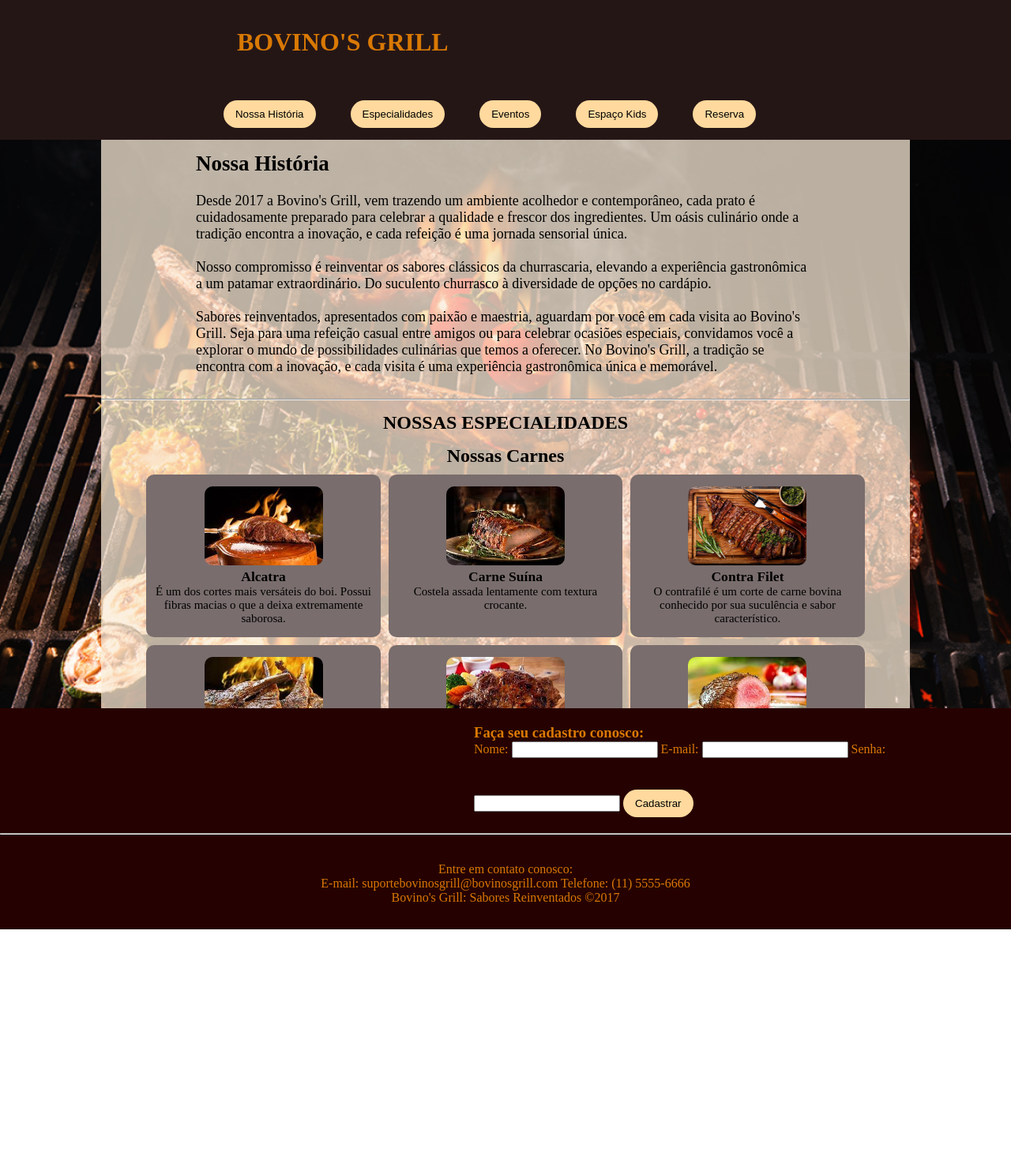
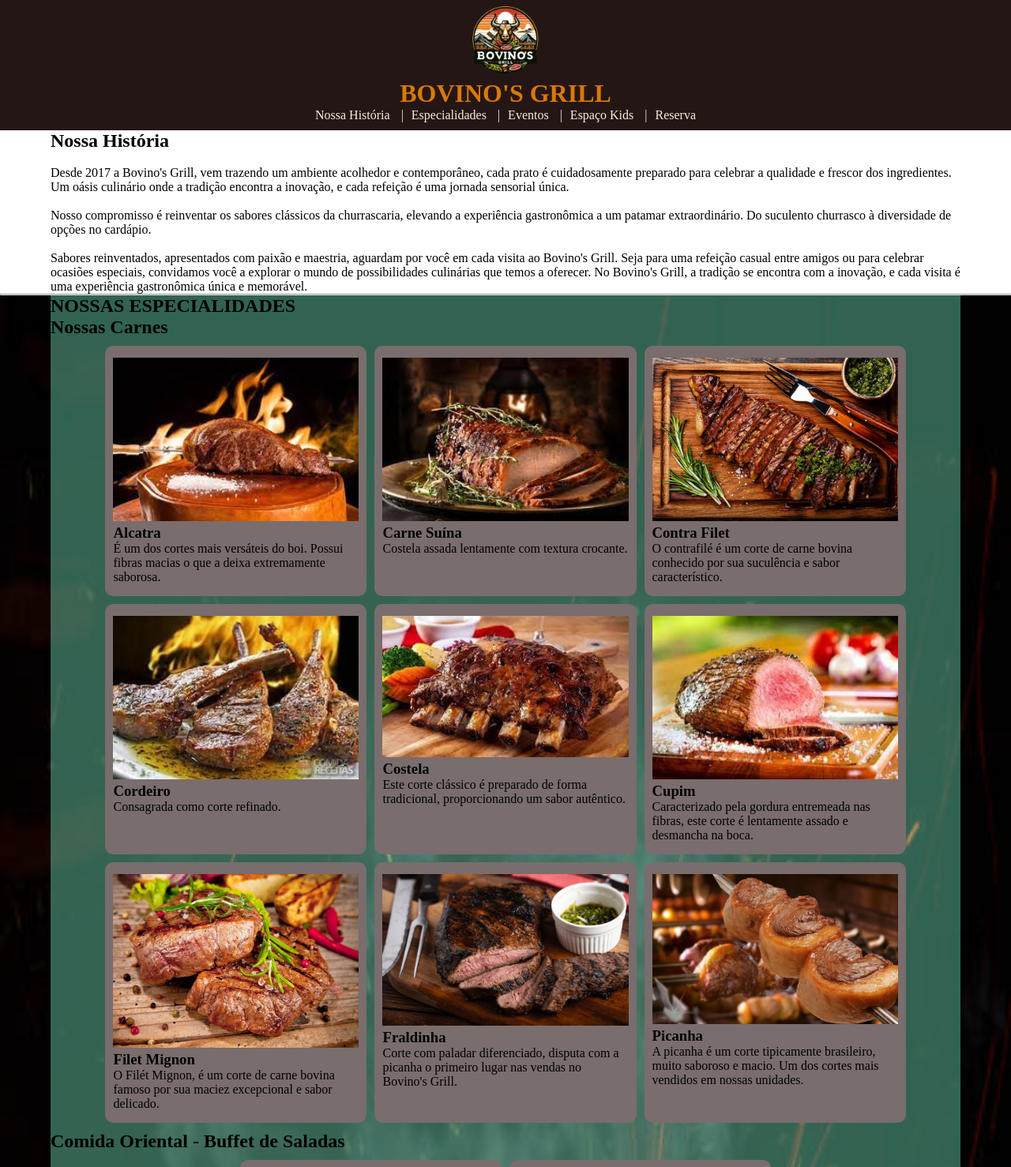
Before and after one commit to WesleyRSC/Projeto-Grupo-9, a plain HTML site: page index.html in a window 1280 px wide. Shown: the top 1478 px of the page at 79% size. Before the commit the page ends 1177 px from the top, so only its background shows below. Drawn offline with Linux system fonts and the light colour scheme.

Commit message:
style: change page layout

```diff
--- a/index.html
+++ b/index.html
@@ -8,214 +8,340 @@
   </head>
   <body>
     <header>
-      <h1>BOVINO'S GRILL </h1>
-      <nav class="menu">
-        <ul>
-          <li>
-             <a href="#historia"><button>Nossa História</button></a>
+      <div class="container-section">
+        <div class="header">
+          <img
+            class="logo"
+            src="./assets/bovinos-logo.png"
+            alt="Bovino`s logo"
+          />
+          <h1 class="title">BOVINO'S GRILL</h1>
+        </div>
+        <nav class="header-nav">
+          <ul class="menu">
+            <li class="menu-item">
+              <a href="#historia">Nossa História</a>
             </li>
-          <li>
-            <a href="#cardapio"><button>Especialidades</button></a>
+            <li class="menu-item">
+              <a href="#cardapio">Especialidades</a>
             </li>
-          <li>
-            <a href="#eventos"><button>Eventos</button></a>
+            <li class="menu-item">
+              <a href="#eventos">Eventos</a>
             </li>
-          <li>
-            <a href="#kids"><button>Espaço Kids</button></a>
+            <li class="menu-item">
+              <a href="#kids">Espaço Kids</a>
             </li>
-          <li>
-            <form action="formulario_reserva.html">
-              <button type="submit">Reserva</button>
-            </form>
+            <li class="menu-item">
+              <a href="./formulario_reserva.html">Reserva</a>
             </li>
           </ul>
         </nav>
+      </div>
     </header>
     <main>
-      <div class="container">
       <section id="historia">
-          <div class="historia" >
+        <div class="container-section">
+          <div class="historia">
             <h2>Nossa História</h2>
-          <br>
-          <p>Desde 2017 a Bovino's Grill, vem trazendo um ambiente acolhedor e
-            contemporâneo, cada prato é cuidadosamente preparado para celebrar a
-            qualidade e frescor dos ingredientes. Um oásis culinário onde a tradição
-            encontra a inovação, e cada refeição é uma jornada sensorial única.
-           <br>
-           <br>
-            Nosso compromisso é reinventar os sabores clássicos da churrascaria,
-            elevando a experiência gastronômica a um patamar extraordinário. Do
-            suculento churrasco à diversidade de opções no cardápio.
-           <br>
-           <br>
+            <br />
+            <p>
+              Desde 2017 a Bovino's Grill, vem trazendo um ambiente acolhedor e
+              contemporâneo, cada prato é cuidadosamente preparado para celebrar
+              a qualidade e frescor dos ingredientes. Um oásis culinário onde a
+              tradição encontra a inovação, e cada refeição é uma jornada
+              sensorial única.
+              <br />
+              <br />
+              Nosso compromisso é reinventar os sabores clássicos da
+              churrascaria, elevando a experiência gastronômica a um patamar
+              extraordinário. Do suculento churrasco à diversidade de opções no
+              cardápio.
+              <br />
+              <br />
               Sabores reinventados, apresentados com paixão e maestria, aguardam
               por você em cada visita ao Bovino's Grill. Seja para uma refeição
-            casual entre amigos
-            ou para celebrar ocasiões especiais, convidamos você a explorar o
-            mundo de possibilidades culinárias que temos a oferecer. No Bovino's
-            Grill, a tradição
-            se encontra com a inovação, e cada visita é uma experiência
-            gastronômica única e memorável.</p>
+              casual entre amigos ou para celebrar ocasiões especiais,
+              convidamos você a explorar o mundo de possibilidades culinárias
+              que temos a oferecer. No Bovino's Grill, a tradição se encontra
+              com a inovação, e cada visita é uma experiência gastronômica única
+              e memorável.
+            </p>
+          </div>
         </div>
       </section>
-        <hr>
+      <hr />
       <section id="cardapio">
+        <div class="container-section">
           <h2>NOSSAS ESPECIALIDADES</h2>
           <h2>Nossas Carnes</h2>
           <div class="cards">
             <article class="card">
-              <img src="./assets/alcatra.jpeg" alt="alcatra" width="150" height="100"/>
+              <figure>
+                <img src="./assets/alcatra.jpeg" alt="alcatra" />
+                <figcaption>
                   <h3>Alcatra</h3>
-              <p>É um dos cortes mais versáteis do boi. Possui fibras macias o
-                que a deixa extremamente saborosa.</p>
+                  <p>
+                    É um dos cortes mais versáteis do boi. Possui fibras macias
+                    o que a deixa extremamente saborosa.
+                  </p>
+                </figcaption>
+              </figure>
             </article>
             <article class="card">
-              <img src="./assets/carne-suína.jpeg" alt="carne suina" width="150" height="100"/>
+              <figure>
+                <img src="./assets/carne-suína.jpeg" alt="carne suina" />
+                <figcaption>
                   <h3>Carne Suína</h3>
                   <p>Costela assada lentamente com textura crocante.</p>
+                </figcaption>
+              </figure>
             </article>
             <article class="card">
-              <img src="./assets/contra-file.jpg" alt="contra-file" width="150" height="100"/>
+              <figure>
+                <img src="./assets/contra-file.jpg" alt="contra-file" />
+                <figcaption>
                   <h3>Contra Filet</h3>
-              <p>O contrafilé é um corte de carne bovina conhecido por sua
-                suculência e sabor característico.</p>
+                  <p>
+                    O contrafilé é um corte de carne bovina conhecido por sua
+                    suculência e sabor característico.
+                  </p>
+                </figcaption>
+              </figure>
             </article>
             <article class="card">
-              <img src="./assets/cordeiro.jpeg" alt="cordeiro" width="150" height="100" />
+              <figure>
+                <img src="./assets/cordeiro.jpeg" alt="cordeiro" />
+                <figcaption>
                   <h3>Cordeiro</h3>
                   <p>Consagrada como corte refinado.</p>
+                </figcaption>
+              </figure>
             </article>
             <article class="card">
-              <img src="./assets/costela.jpeg" alt="costela" width="150" height="100"/>
+              <figure>
+                <img src="./assets/costela.jpeg" alt="costela" />
+                <figcaption>
                   <h3>Costela</h3>
-              <p>Este corte clássico é preparado de forma tradicional,
-                proporcionando um sabor autêntico.</p>
+                  <p>
+                    Este corte clássico é preparado de forma tradicional,
+                    proporcionando um sabor autêntico.
+                  </p>
+                </figcaption>
+              </figure>
             </article>
             <article class="card">
-              <img src="./assets/cupim.jpeg" alt="cupim" width="150" height="100"/>
+              <figure>
+                <img src="./assets/cupim.jpeg" alt="cupim" />
+                <figcaption>
                   <h3>Cupim</h3>
-              <p>Caracterizado pela gordura entremeada nas fibras, este corte é
-                lentamente assado e desmancha na boca.</p>
+                  <p>
+                    Caracterizado pela gordura entremeada nas fibras, este corte
+                    é lentamente assado e desmancha na boca.
+                  </p>
+                </figcaption>
+              </figure>
             </article>
             <article class="card">
-              <img src="./assets/filet-mignon.jpg" alt="filet-mignon" width="150" height="100"/>
+              <figure>
+                <img src="./assets/filet-mignon.jpg" alt="filet-mignon" />
+                <figcaption>
                   <h3>Filet Mignon</h3>
-              <p> O Filét Mignon, é um corte de carne bovina famoso por sua maciez
-                excepcional e sabor delicado.</p>
+                  <p>
+                    O Filét Mignon, é um corte de carne bovina famoso por sua
+                    maciez excepcional e sabor delicado.
+                  </p>
+                </figcaption>
+              </figure>
             </article>
             <article class="card">
-              <img src="./assets/Fraldinha.webp" alt="Fraldinha" width="150" height="100"/>
+              <figure>
+                <img src="./assets/Fraldinha.webp" alt="Fraldinha" />
+                <figcaption>
                   <h3>Fraldinha</h3>
-              <p>Corte com paladar diferenciado, disputa com a picanha o primeiro
-                lugar nas vendas no Bovino's Grill.</p>
+                  <p>
+                    Corte com paladar diferenciado, disputa com a picanha o
+                    primeiro lugar nas vendas no Bovino's Grill.
+                  </p>
+                </figcaption>
+              </figure>
             </article>
             <article class="card">
-              <img src="./assets/picanha.webp" alt="picanha" width="150" height="100"/>
+              <figure>
+                <img src="./assets/picanha.webp" alt="picanha" />
+                <figcaption>
                   <h3>Picanha</h3>
-              <p>A picanha é um corte tipicamente brasileiro, muito saboroso e
-                macio. Um dos cortes mais vendidos em nossas unidades.</p>
+                  <p>
+                    A picanha é um corte tipicamente brasileiro, muito saboroso
+                    e macio. Um dos cortes mais vendidos em nossas unidades.
+                  </p>
+                </figcaption>
+              </figure>
             </article>
           </div>
           <h2>Comida Oriental - Buffet de Saladas</h2>
           <div class="cards">
             <article class="card">
-              <img src="./assets/japones.jpg" alt="japones" width="150" height="100"/>
+              <figure>
+                <img src="./assets/japones.jpg" alt="japones" />
+                <figcaption>
                   <h3>Buffet Japonês</h3>
-              <p>Combinado de elegância, frescor e uma diversidade de sabores
-                únicos.</p>
+                  <p>
+                    Combinado de elegância, frescor e uma diversidade de sabores
+                    únicos.
+                  </p>
+                </figcaption>
+              </figure>
             </article>
 
             <article class="card">
-              <img src="./assets/salada.jpg" alt="salada" width="150" height="100"/>
+              <figure>
+                <img src="./assets/salada.jpg" alt="salada" />
+                <figcaption>
                   <h3>Saladas Diversas</h3>
-              <p>Cada salada é uma obra-prima gastronômica, cuidadosamente
+                  <p>
+                    Cada salada é uma obra-prima gastronômica, cuidadosamente
                     elaborada para satisfazer os paladares mais exigentes e
-                proporcionar uma explosão de sabores refrescantes.</p>
+                    proporcionar uma explosão de sabores refrescantes.
+                  </p>
+                </figcaption>
+              </figure>
             </article>
           </div>
           <h2>Bebidas</h2>
           <div class="cards">
             <article class="card">
-              <img src="./assets/vinhos.jpg" alt="vinhos" width="150" height="100"/>
+              <figure>
+                <img src="./assets/vinhos.jpg" alt="vinhos" />
+                <figcaption>
                   <h3>Vinhos</h3>
-              <p> Há uma variedade de rótulos que incluem espumantes, brancos,
-                rosés, tintos e fortificados,
-                de diversos países e regiões do mundo. São representantes das
-                melhores safras dos mais renomados produtores.</p>
+                  <p>
+                    Há uma variedade de rótulos que incluem espumantes, brancos,
+                    rosés, tintos e fortificados, de diversos países e regiões
+                    do mundo. São representantes das melhores safras dos mais
+                    renomados produtores.
+                  </p>
+                </figcaption>
+              </figure>
             </article>
             <article class="card">
-              <img src="./assets/cerveja.webp" alt="cerveja" width="150" height="100"/>
+              <figure>
+                <img src="./assets/cerveja.webp" alt="cerveja" />
+                <figcaption>
                   <h3>Cerveja/Chopp</h3>
-              <p>Cada seleção de cervejas e chopes é uma jornada através de
-                variedades e estilos que capturam a essência artesanal e a rica
-                tradição cervejeira.</p>
+                  <p>
+                    Cada seleção de cervejas e chopes é uma jornada através de
+                    variedades e estilos que capturam a essência artesanal e a
+                    rica tradição cervejeira.
+                  </p>
+                </figcaption>
+              </figure>
             </article>
             <article class="card">
-              <img src="./assets/Drinks.jpeg"alt="drinks" width="150" height="100"/>
+              <figure>
+                <img src="./assets/Drinks.jpeg" alt="drinks" />
+                <figcaption>
                   <h3>Drinks</h3>
-              <p>Em nosso bar, os drinks são mais do que apenas misturas; são
+                  <p>
+                    Em nosso bar, os drinks são mais do que apenas misturas; são
                     criações artísticas que contam histórias de sabores e
-                experiências sensoriais.</p>
+                    experiências sensoriais.
+                  </p>
+                </figcaption>
+              </figure>
             </article>
             <article class="card">
-              <img src="./assets/sucos.jpeg" alt="sucos" width="150"height="100"/>
+              <figure>
+                <img src="./assets/sucos.jpeg" alt="sucos" />
+                <figcaption>
                   <h3>Refrigerantes/Sucos</h3>
-              <p>Em nosso cardápio de bebidas não alcoólicas, oferecemos uma
+                  <p>
+                    Em nosso cardápio de bebidas não alcoólicas, oferecemos uma
                     variedade irresistível de refrigerantes e sucos que são a
-                escolha perfeita para quem busca sabores refrescantes e revigorantes.</p>
+                    escolha perfeita para quem busca sabores refrescantes e
+                    revigorantes.
+                  </p>
+                </figcaption>
+              </figure>
             </article>
-          </div class="cards">
+          </div>
           <h2>Sobremesas</h2>
           <div class="cards">
             <article class="card">
-              <img src="./assets/petit.jpeg" alt="petit-gateau" width="150" height="100"/>
+              <figure>
+                <img src="./assets/petit.jpeg" alt="petit-gateau" />
+                <figcaption>
                   <h3>Petit Gateau</h3>
                   <p>Bolo de chocolate quente com sorvete de creme.</p>
+                </figcaption>
+              </figure>
             </article>
             <article class="card">
-              <img src="/assets/sorvete.jpeg" alt="sorvete" width="150" height="100"/>
+              <figure>
+                <img src="/assets/sorvete.jpeg" alt="sorvete" />
+                <figcaption>
                   <h3>Sorvetes</h3>
                   <p>Morango, chocolate e creme.</p>
+                </figcaption>
+              </figure>
             </article>
             <article class="card">
-              <img src="./assets/pudim.png" alt="pudim" width="150" height="100"/>
+              <figure>
+                <img src="./assets/pudim.png" alt="pudim" />
+                <figcaption>
                   <h3>Pudim</h3>
                   <p>Delicioso pudim de leite com calda de ameixa.</p>
+                </figcaption>
+              </figure>
             </article>
           </div>
+        </div>
       </section>
-        <hr>
+      <hr />
       <section class="eventos" id="eventos">
+        <div class="container-section">
           <div class="reserva">
-          <h2>RESERVAS E EVENTOS  </h2>
+            <h2>RESERVAS E EVENTOS</h2>
             <h3>Reserve uma mesa e viva a experiência Fogão</h3>
-          <br>
-          <br>
+            <br />
+            <br />
             <form action="formulario_reserva.html">
               <button type="submit">Faça sua reserva</button>
             </form>
           </div>
           <div class="imgeventos">
-          <img src="./assets/salao.jpg" alt="salao" width="350" height="200">
+            <img
+              src="./assets/salao.jpg"
+              alt="salao"
+              width="350"
+              height="200"
+            />
+          </div>
         </div>
       </section>
-        <hr>
+      <hr />
       <section id="kids">
-          <div class="kidscontainer">
+        <div class="container-section">
           <div class="conteudokids">
             <h2>ESPAÇO KIDS</h2>
-          <h3>Projetado especialmente para as crianças que frequentam nossa
-            churrascaria, o espaço kids conta com:</h3>
+            <h3>
+              Projetado especialmente para as crianças que frequentam nossa
+              churrascaria, o espaço kids conta com:
+            </h3>
             <h3>Piscina de bolinha</h3>
             <h3>Cama elástica</h3>
             <h3>Mesa para desenhos/colorir</h3>
           </div>
-            <img src="./assets/kids.png" alt="kids" class="imgkids"  width="400" height="200"/>
+          <img
+            src="./assets/kids.png"
+            alt="kids"
+            class="imgkids"
+            width="400"
+            height="200"
+          />
         </div>
       </section>
-      </div>
-    </main>
-    <div class="cadastro">
+
+      <section id="cadastro">
         <h3>Faça seu cadastro conosco:</h3>
         <form action="processar_cadastro.html">
           <label for="nome">Nome:</label>
@@ -226,8 +352,9 @@
           <input type="password" id="senha" name="senha" required />
           <button type="submit">Cadastrar</button>
         </form>
-    </div>
-  <hr>
+      </section>
+    </main>
+    <hr />
     <footer>
       <p>
         Entre em contato conosco: <br />
--- a/style.css
+++ b/style.css
@@ -1,6 +1,144 @@
-*{
+* {
+  margin: 0;
+}
+
+::after {
+  box-sizing: border-box;
+}
+
+html {
+  scroll-behavior: smooth;
+}
+
+.container-section {
+  width: 90%;
+  margin: auto;
+}
+
+header {
+  position: sticky;
+  width: 100%;
+  background-color: #251616;
+  color: #d97904;
+  height: auto;
+}
+
+.header {
+  display: flex;
+  justify-content: center;
+  align-items: center;
+  flex-direction: column;
+}
+
+.logo {
+  height: 100px;
+}
+
+.header-nav {
+  padding-bottom: 10px;
+}
+
+.header-nav > .menu {
+  display: flex;
+  flex-wrap: nowrap;
+  align-items: center;
+  justify-content: center;
+}
+
+.menu {
+  color: antiquewhite;
+  padding: 0;
+  list-style: none;
+  width: 100%;
+}
+
+.menu-item {
+}
+
+.menu-item:hover {
+  background-color: #d97904;
+  display: inline-block;
+}
+
+.menu-item::after,
+.menu-item:first-child::before {
+  content: " | ";
+  font-weight: 100;
+}
+
+.menu-item:first-child::before,
+.menu-item:last-child::after {
+  padding: 0;
+  content: "";
+}
+
+.menu-item > a {
+  display: inline-block;
+  color: inherit;
+  text-decoration: none;
+  padding: 0 10px;
+  height: 100%;
+}
+
+#cardapio {
+  background-image: url("./assets/chamas.jpg");
+  background-position: center;
+  background-size: cover;
+  background-repeat: no-repeat;
+  background-size: 100% 100%;
+}
+
+#cardapio>.container-section{
+    background-color: rgba(127, 255, 212, 0.384);
+}
+
+.cards {
+  display: flex;
+  flex-wrap: wrap;
+  flex-direction: row;
+  justify-content: center;
+  gap: 10px;
+  margin: 10px 0;
+}
+
+.card {
+  width: 27%;
+  background-color: rgb(121, 109, 109);
+  padding: 15px 10px;
+  border-radius: 10px;
+}
+
+.card > figure > img {
+  height: auto;
+  width: 100%;
+}
+
+/* *{
     margin:0;
     scroll-behavior: smooth;
+}
+
+header{
+    background-color: #251616;
+    color: #d97904;
+    height: auto;
+    padding-top: 35px;
+    box-sizing: border-box;
+}
+
+.header-nav{
+    display: flex;
+    flex-direction: row;
+    justify-content: center;
+    gap: 10px;
+}
+
+.title, .menu{
+    margin-bottom: 15px;
+}
+
+ul{
+    padding: 0;
 }
 
 main {
@@ -17,16 +155,10 @@
     background-color: rgba(250, 235, 215, 0.74);
 }
 
-h1{
+.title{
     margin-left: 300px;
 }
-header{
-    background-color: #251616;
-    color: #d97904;
-    height: auto;
-    padding-top: 35px;
-    box-sizing: border-box;
-}
+
 
 .historia{
     padding-bottom: 30px;
@@ -37,20 +169,6 @@
 
 }
 
-header>h1, .menu>ul{
-    margin-bottom: 15px;
-}
-
-ul{
-    padding: 0;
-}
-
-nav{
-    display: flex;
-    flex-direction: row;
-    justify-content: center;
-    gap: 10px;
-}
 
 button {
     background-color: rgb(255, 217, 157);
@@ -63,7 +181,7 @@
     margin-top: 40px;
 }
 
-li{
+.menu-item{
     display: inline-block;
 }
 
@@ -141,4 +259,4 @@
     color: #d97904;
     padding: 20px 0 20px 600px;
     justify-content: center;
-}
+} */
```
Also changed, not shown: assets/bovinos-logo.png (added), assets/chamas.jpg (added), assets/text.png (deleted). Lines whose indentation alone changed are shown as unchanged.
